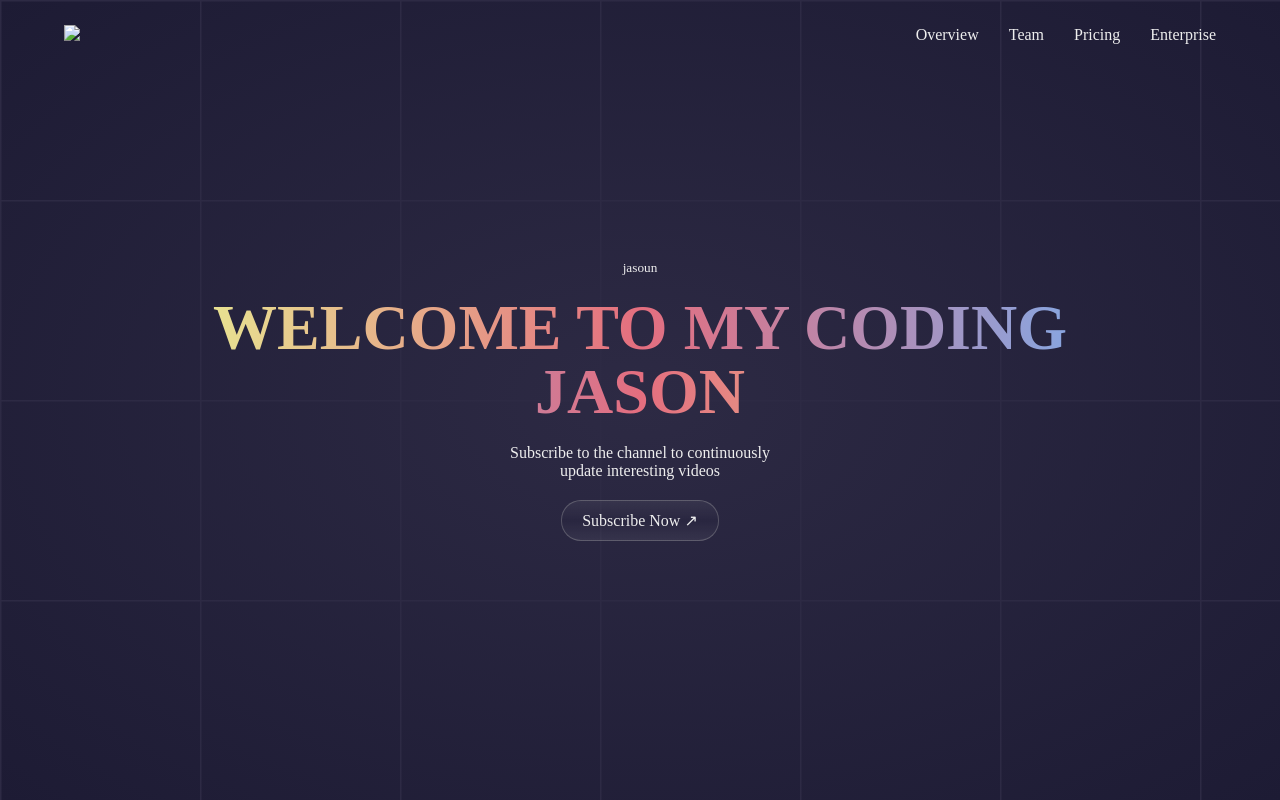
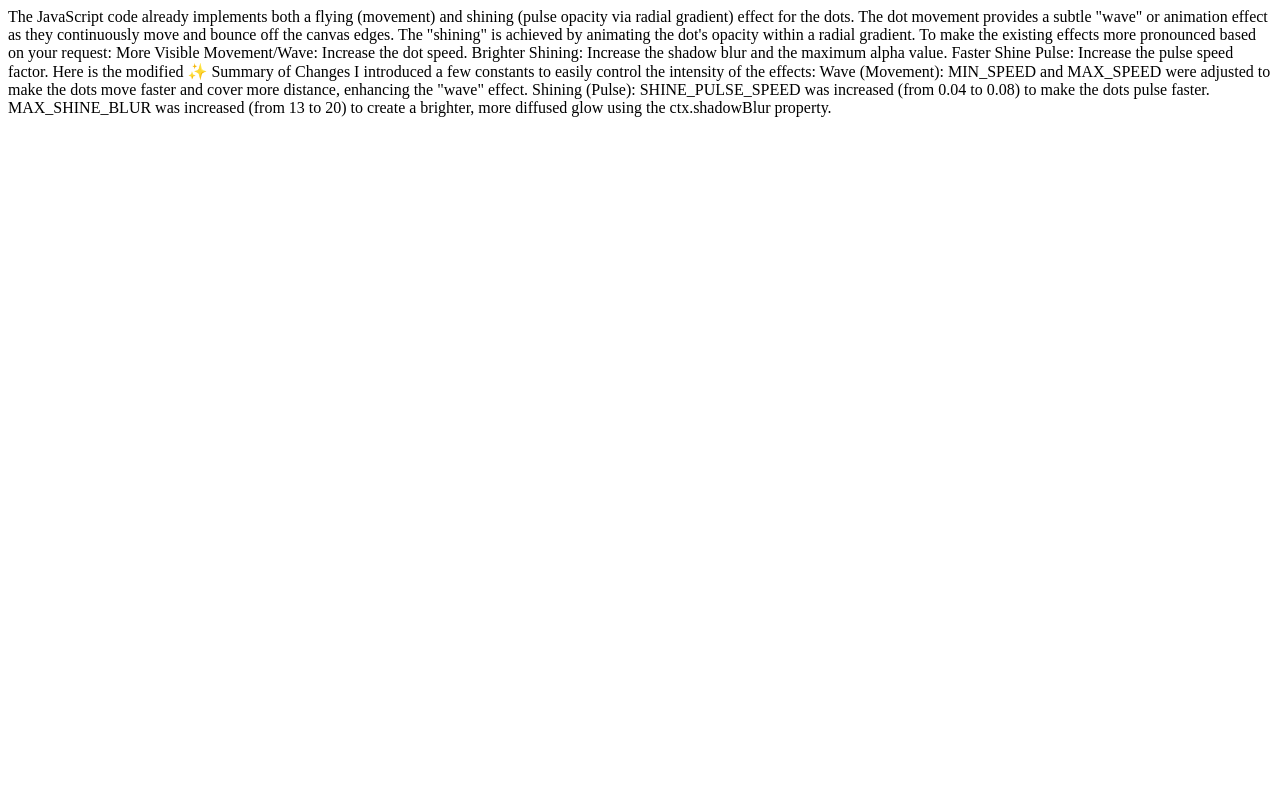
Before and after one commit to codinglentera/Jesen, a plain HTML site: page index.html in a window 1280 px wide. Drawn offline with Linux system fonts and the light colour scheme.

Commit message:
Update index.html

```diff
--- a/index.html
+++ b/index.html
@@ -1,137 +1,19 @@
-<!DOCTYPE html>
-<html lang="en">
-<head>
-    <meta charset="UTF-8">
-    <meta name="viewport" content="width=device-width, initial-scale=1.0">
-    <title>Document</title>
-    <style>
-        body{
-            color: #eee;
-            font-family:    ;
-            margin: 0;
-            background-image:
-            repeating-linear-gradient(
-                to right, #2d2a44 0 1px, transparent 2px 200px
-            ),
-            repeating-linear-gradient(
-                to bottom, #2d2a44 0 1px, transparent 2px 200px
-            ),
-            radial-gradient(
-                at 50% 50%, #2d2a44, #1d1b34
-            );
-        }
-        ::-webkit-scrollbar{
-            width: 0;
-        }
-        *{
-            padding: 0;
-            margin: 0;
-            box-sizing: border-box;
-            list-style: none;
-        }
-        header img{
-            width: 30px;
-        }
-        header{
-            width: min(1200px, 90vw);
-            margin: auto;
-            height: 70px;
-            display: flex;
-            justify-content: space-between;
-            align-items: center;
-        }
-        header nav ul{
-            display: flex;
-            gap: 30px;
-        }
-        main{
-        }
-        main .banner{
-            height: 100vh;
-            display: flex;
-            flex-direction: column;
-            justify-content: center;
-            align-items: center;
-            gap: 20px;
-            text-align: center;
-            margin-top: -70px;
-        }
-        h1, h2, h3, h4, h5, h6{
-            font-weight: 500;
-        }
-        .banner button{
-            all: unset;
-            border: 1px solid #afaeae55;
-            padding: 10px 20px;
-            border-radius: 20px;
-            background-image: linear-gradient(
-                to bottom, #eee1, transparent, #eee1
-            );
-            cursor: pointer;
-            transition: 0.5s;
-        }
-        .banner button:hover{
-            background-color: #c691e6;
-            color: #040018;
-            box-shadow: 0 0 50px #c691e6;
-        }
-        h1{
-            --to: left;
-            font-size: 4em;
-            font-weight: bold;
-            background-image: linear-gradient(
-                to var(--to), #89a5df, #e46e7f, #e8e191
-            );
-            -webkit-background-clip: text;
-            -webkit-text-fill-color: transparent;
-            text-transform: uppercase;
-            line-height: 1em;
-        }
-        h1.right{
-            --to: right;
-        }
-        .banner{
-            position: relative;
-        }
-        .banner #dotsCanvas{
-            position: absolute;
-            width: 100%;
-            height: 100%;
-            top: 0;
-            left: 0;
-            pointer-events: none;
-        }
-    </style>
-</head>
-<body>
-    <header>
-        <figure>
-            <img src="../logo.svg">
-        </figure>
-        <nav>
-            <ul>
-                <li>Overview</li>
-                <li>Team</li>
-                <li>Pricing</li>
-                <li>Enterprise</li>
-            </ul>
-        </nav>
-    </header>
-    <main>
-        <div class="banner">
-            <h5>jasoun</h5>
-            <div>
-                <h1 class="left">Welcome to My Coding</h1>
-                <h1 class="right">jason</h1>
-            </div>
-            <h4>
-                Subscribe to the channel to continuously
-                <br>update interesting videos
-            </h4>
-            <button>Subscribe Now &#8599</button>
-            <canvas id="dotsCanvas"></canvas>
-        </div>
-    </main>
+The JavaScript code already implements both a flying (movement) and shining (pulse opacity via radial gradient) effect for the dots.
+
+The dot movement provides a subtle "wave" or animation effect as they continuously move and bounce off the canvas edges. The "shining" is achieved by animating the dot's opacity within a radial gradient.
+
+To make the existing effects more pronounced based on your request:
+
+More Visible Movement/Wave: Increase the dot speed.
+
+Brighter Shining: Increase the shadow blur and the maximum alpha value.
+
+Faster Shine Pulse: Increase the pulse speed factor.
+
+Here is the modified <script> section with changes to enhance the speed, shine, and pulse effect.
+
+JavaScript
+
 <script>
     // --- Responsive Canvas ---
     function resizeCanvasToDisplaySize(canvas) {
@@ -153,11 +35,18 @@
     const COLORS = ['#eee', '#f5eedc', '#e8e191', '#bb5a68', '#c691e6'];
     let dots = [];
 
+    // --- ENHANCEMENTS ---
+    const MIN_SPEED = 0.8; // Increased from 0.3
+    const MAX_SPEED = 1.8; // Increased from 1.0 (0.7 + 0.3)
+    const SHINE_PULSE_SPEED = 0.08; // Increased from 0.04 for faster pulse
+    const MAX_SHINE_BLUR = 20; // Increased from 13
+    // ---
+
     function initDots() {
         dots = [];
         for(let i = 0; i < DOTS_TOTAL; i++) {
             const size = Math.random() * 2.5 + 3.5;
-                const speed = Math.random() * 0.7 + 0.3;
+            const speed = Math.random() * (MAX_SPEED - MIN_SPEED) + MIN_SPEED; // Use new speeds
             const angle = Math.random() * Math.PI * 2;
             dots.push({
                 x: Math.random() * canvas.width,
@@ -174,7 +63,7 @@
     function animateDots(t) {
         ctx.clearRect(0, 0, canvas.width, canvas.height);
         for(let dot of dots) {
-                // FLYING: Move
+            // FLYING: Move (The "wave" effect from continuous movement)
             dot.x += dot.vx;
             dot.y += dot.vy;
 
@@ -184,9 +73,9 @@
             dot.x = Math.max(0, Math.min(canvas.width, dot.x));
             dot.y = Math.max(0, Math.min(canvas.height, dot.y));
 
-                // SHINE: Radial gradient alpha
+            // SHINE: Radial gradient alpha (The "shining" effect)
             let gradient = ctx.createRadialGradient(dot.x, dot.y, 0, dot.x, dot.y, dot.size);
-                // Animate "shine" heartbeat: Pulse opacity between 0.5-1.0
+            // Animate "shine" heartbeat: Pulse opacity between 0.6-1.0
             let alpha = 0.6 + 0.4 * Math.abs(Math.sin(dot.shine + t/350));
             gradient.addColorStop(0, `${dot.color}${Math.floor(alpha * 255).toString(16).padStart(2,'0')}`); // center bright
             gradient.addColorStop(0.75, `${dot.color}88`);
@@ -196,11 +85,11 @@
             ctx.closePath();
             ctx.fillStyle = gradient;
             ctx.shadowColor = dot.color;
-                ctx.shadowBlur = 13 * alpha;
+            ctx.shadowBlur = MAX_SHINE_BLUR * alpha; // Use increased blur
             ctx.fill();
             ctx.shadowBlur = 0;
-                // Update shine 'pulse'
-                dot.shine += 0.04;
+            // Update shine 'pulse' (Faster pulse)
+            dot.shine += SHINE_PULSE_SPEED;
         }
     }
 
@@ -269,7 +158,16 @@
         animate();
     }
     setup();
+</script>
+✨ Summary of Changes
+I introduced a few constants to easily control the intensity of the effects:
 
-    </script>
-</body>
-</html>
+Wave (Movement):
+
+MIN_SPEED and MAX_SPEED were adjusted to make the dots move faster and cover more distance, enhancing the "wave" effect.
+
+Shining (Pulse):
+
+SHINE_PULSE_SPEED was increased (from 0.04 to 0.08) to make the dots pulse faster.
+
+MAX_SHINE_BLUR was increased (from 13 to 20) to create a brighter, more diffused glow using the ctx.shadowBlur property.
```
Lines whose indentation alone changed are shown as unchanged.
